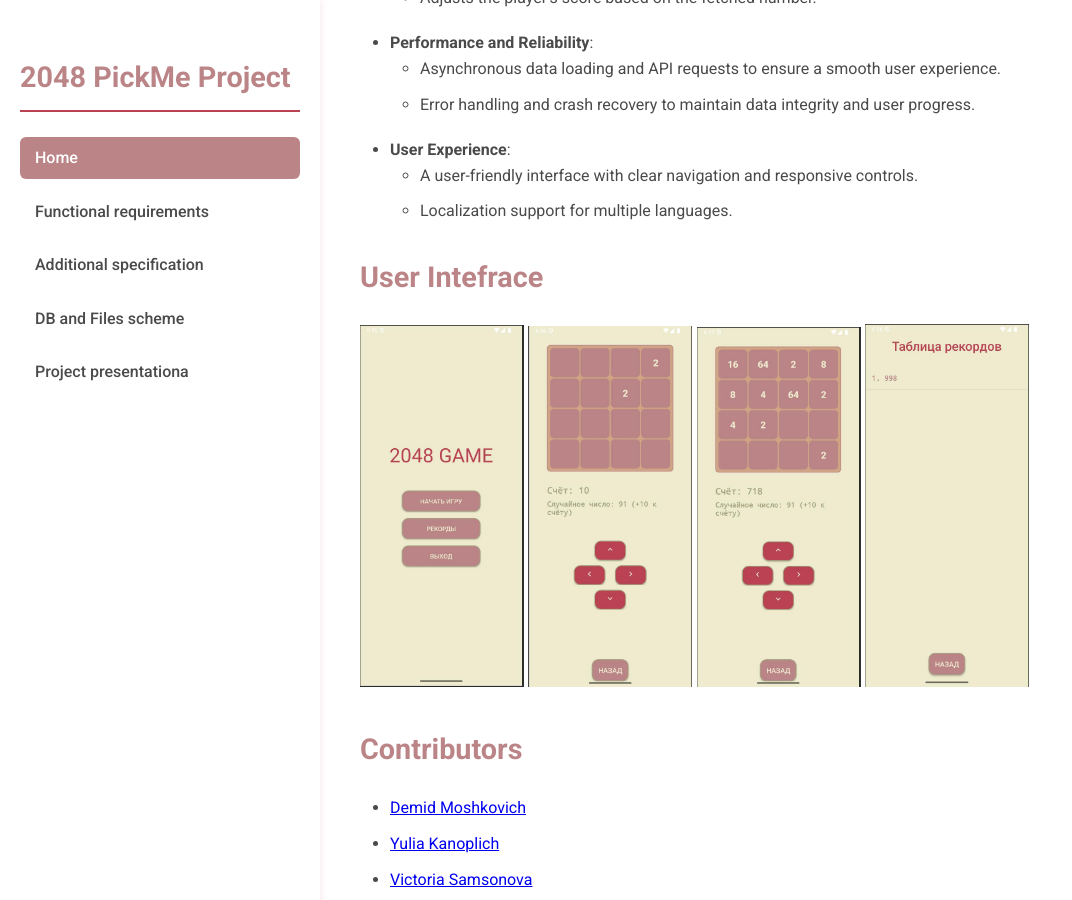
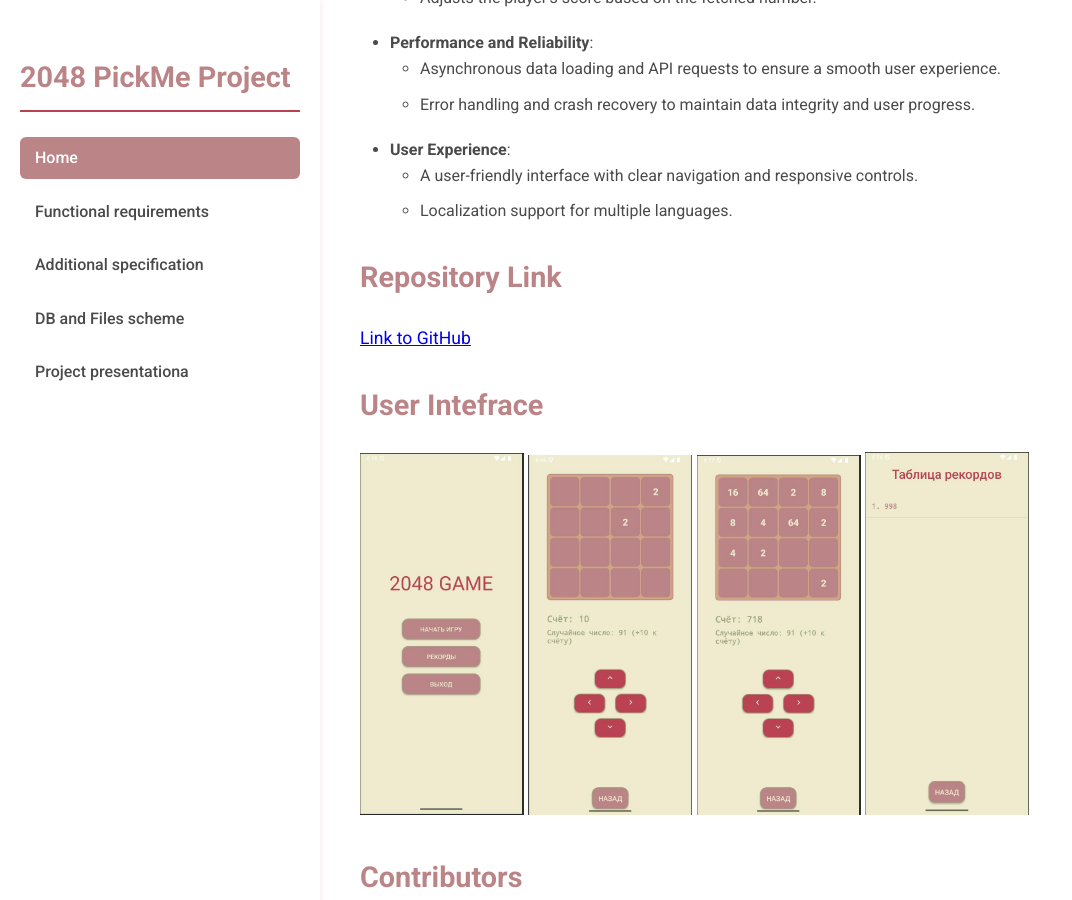
Before and after one commit to fpmi-pmvs2025/pmvs11b-lab8-pickme-team, a Jekyll site: the page built from docs/index.md, in a window 1280 px wide and 900 px high, scrolled down 821 px. Shown: the whole window, without its empty margins (0-1072 px from the left). Built offline with Jekyll 4.4.1, drawn with Linux system fonts in a browser that asks for light colours.

Commit message:
add repo link

```diff
--- a/docs/index.md
+++ b/docs/index.md
@@ -34,6 +34,9 @@ The **2048 Game** app allows users to enjoy the popular sliding puzzle game on t
   - A user-friendly interface with clear navigation and responsive controls.
   - Localization support for multiple languages.
 
+## Repository Link
+[Link to GitHub](https://github.com/fpmi-pmvs2025/pmvs11b-lab8-pickme-team)
+
 ## User Intefrace
 
 <img src="pics/start.jpg" alt="start" width="20%" />
```
